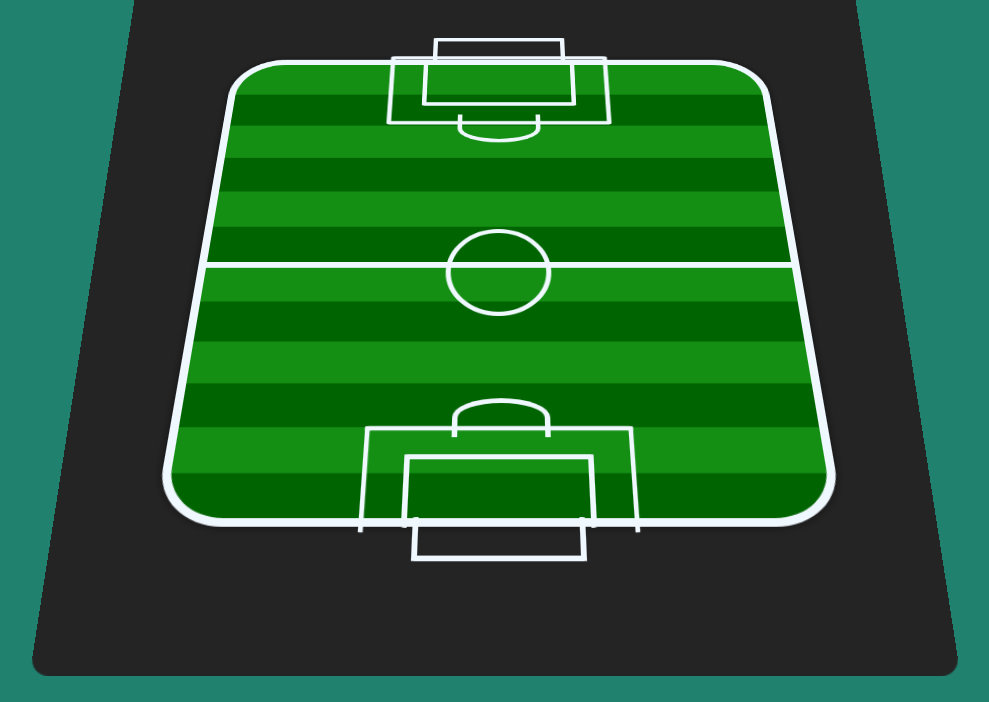
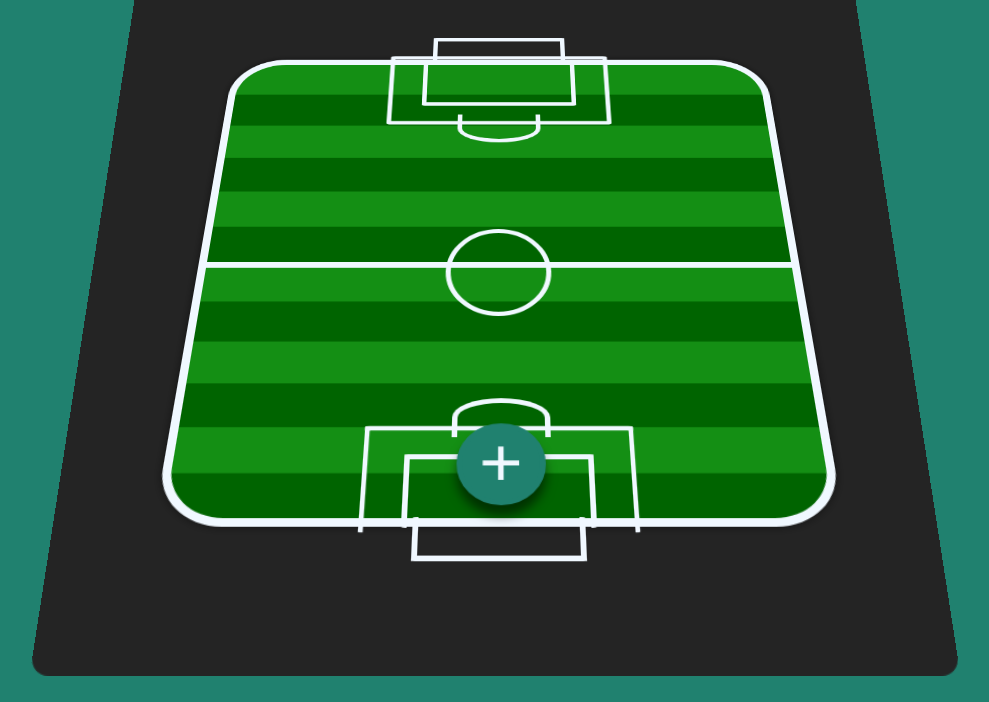
Before and after one commit to deividvaz1/soccer-formation, a plain HTML site: page index.html in a window 1280 px wide. Shown: the part 98-800 px from the top of the page, without its empty margins (141-1130 px from the left). Drawn offline with Linux system fonts and the light colour scheme.

Commit message:
criação do botão para adicionar jogador, falta apenas deixar dinamico

```diff
--- a/index.html
+++ b/index.html
@@ -28,6 +28,11 @@
 
 <div class="linha"></div>
 <div class="circulo"></div>
+<div class="jogador jogador4" style="left: 43.5%;">
+  <h1 class="add" onclick="escolherImagem('jogador4')">+</h1>
+  <i class="fa fa-trash" aria-hidden="true" style="left: -50%; position:absolute; color:red; display:none"
+          onclick="apagarImagem('jogador4')"></i>
+</div>
 
 <div class="elemento_gol" style=" top: -4%; border-bottom: none;"></div>
 <div class="elemento_gol" style="top: 5%; width: 70%; max-width: 170px; height: 30%; max-height: 70px; ">
--- a/style.css
+++ b/style.css
@@ -77,6 +77,29 @@ body {
   border-radius: 50%;
 }
 
+.jogador {
+  position: absolute;
+  top: 83%;
+  left: 42.5%;
+  width: 80px;
+  height: 80px;
+  background-color: rgb(32, 129, 111);
+  border: 5px solid rgb(32, 129, 111);
+  box-shadow: 0px 10px 10px rgba(0, 0, 0, 0.5);
+  border-radius: 50%;
+  color: aliceblue;
+  font-size: 35px;
+  font-weight: 900;
+}
+
+.add {
+  text-transform: uppercase;
+  cursor: pointer;
+  margin-left: 21%;
+  margin-top: -6%;
+
+}
+
 @media (max-width: 600px) {
 
   .principal {
@@ -111,6 +134,11 @@ body {
     font-weight: 900;
   }
 
+  .add {
+    margin-left: 26%;
+    margin-top: 0%;
+  }
+
 
 }
 
```
